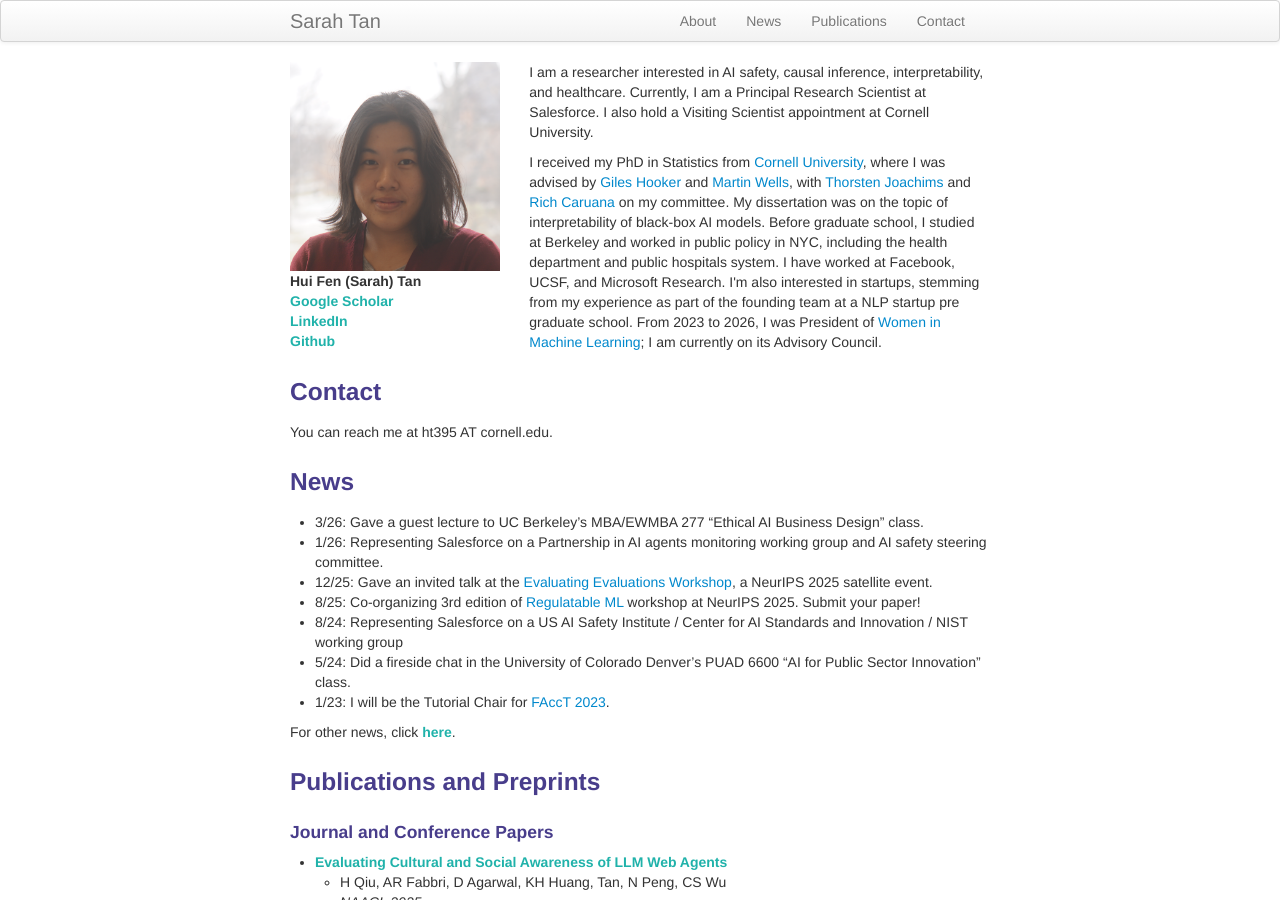
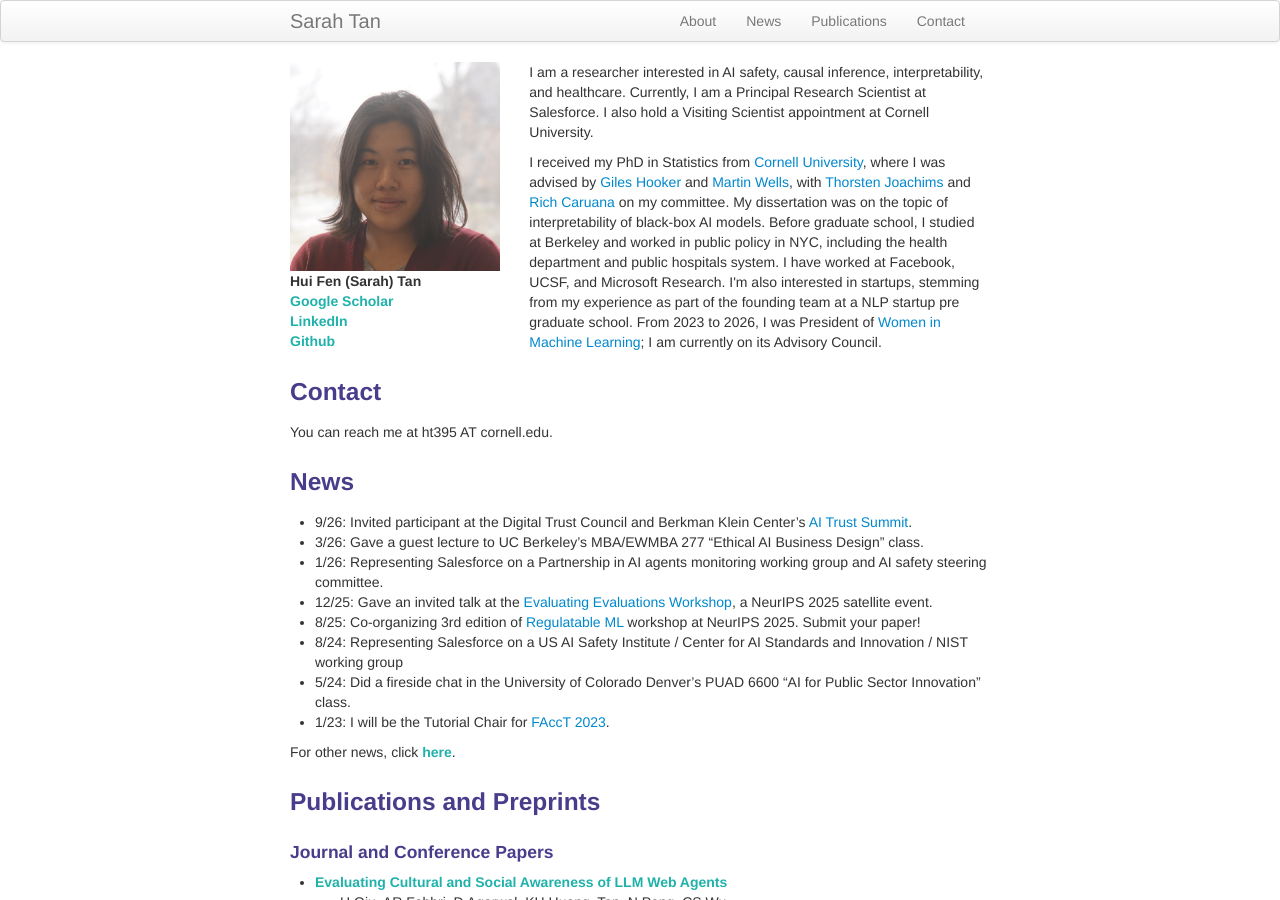
Before and after one commit to shftan/shftan.github.io, a Jekyll site: the page built from index.md, in a window 1280 px wide and 900 px high. Built offline with Jekyll 4.4.1, drawn with Linux system fonts in a browser that asks for light colours.

Commit message:
Update index.md

```diff
--- a/index.md
+++ b/index.md
@@ -30,6 +30,7 @@ You can reach me at ht395 AT cornell.edu.
 
 <div class="row-fluid" id="news"><h3>News</h3>
 </div>
+- 9/26: Invited participant at the Digital Trust Council and Berkman Klein Center's [AI Trust Summit](https://digitaltrustcouncil.com/summit).
 - 3/26: Gave a guest lecture to UC Berkeley's MBA/EWMBA 277 "Ethical AI Business Design" class.
 - 1/26: Representing Salesforce on a Partnership in AI agents monitoring working group and AI safety steering committee.
 - 12/25: Gave an invited talk at the [Evaluating Evaluations Workshop](https://evalevalai.com/events/workshop-2025/), a NeurIPS 2025 satellite event.
```
